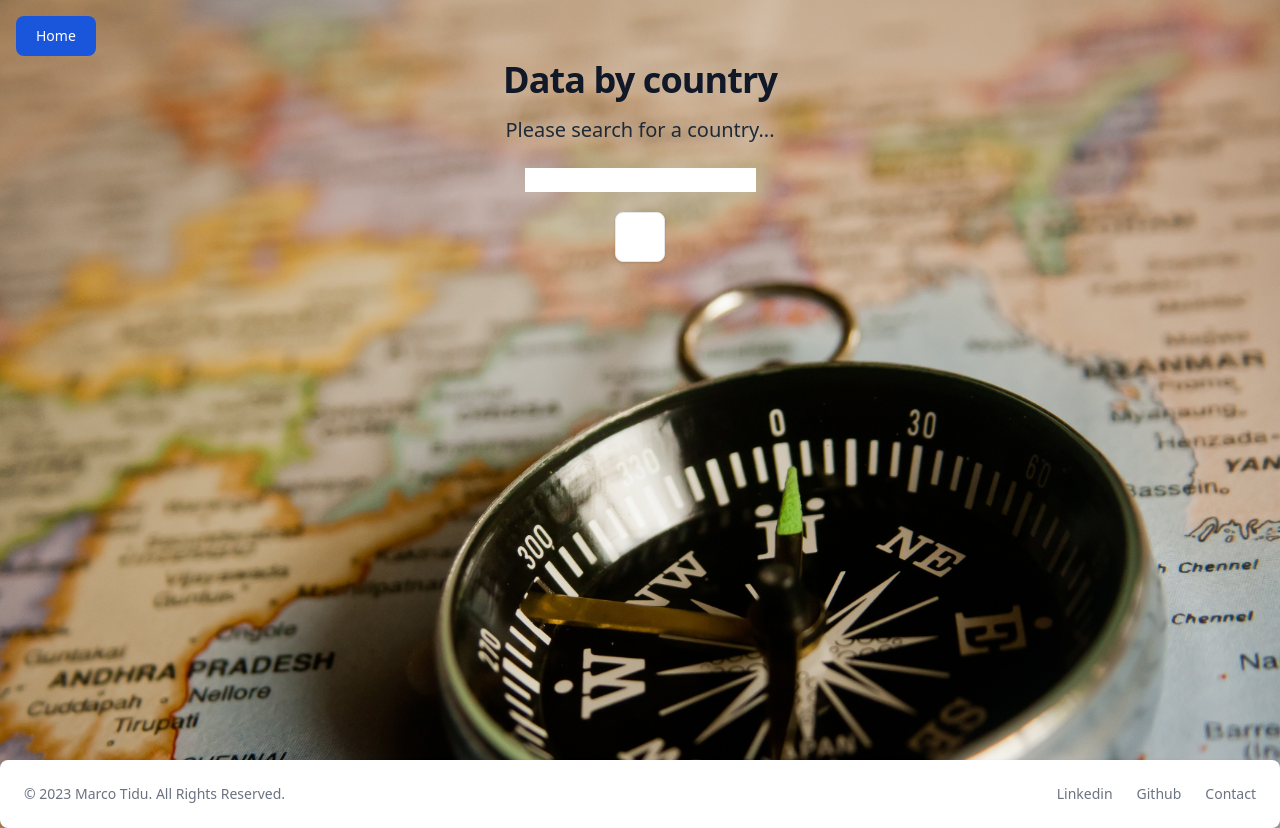
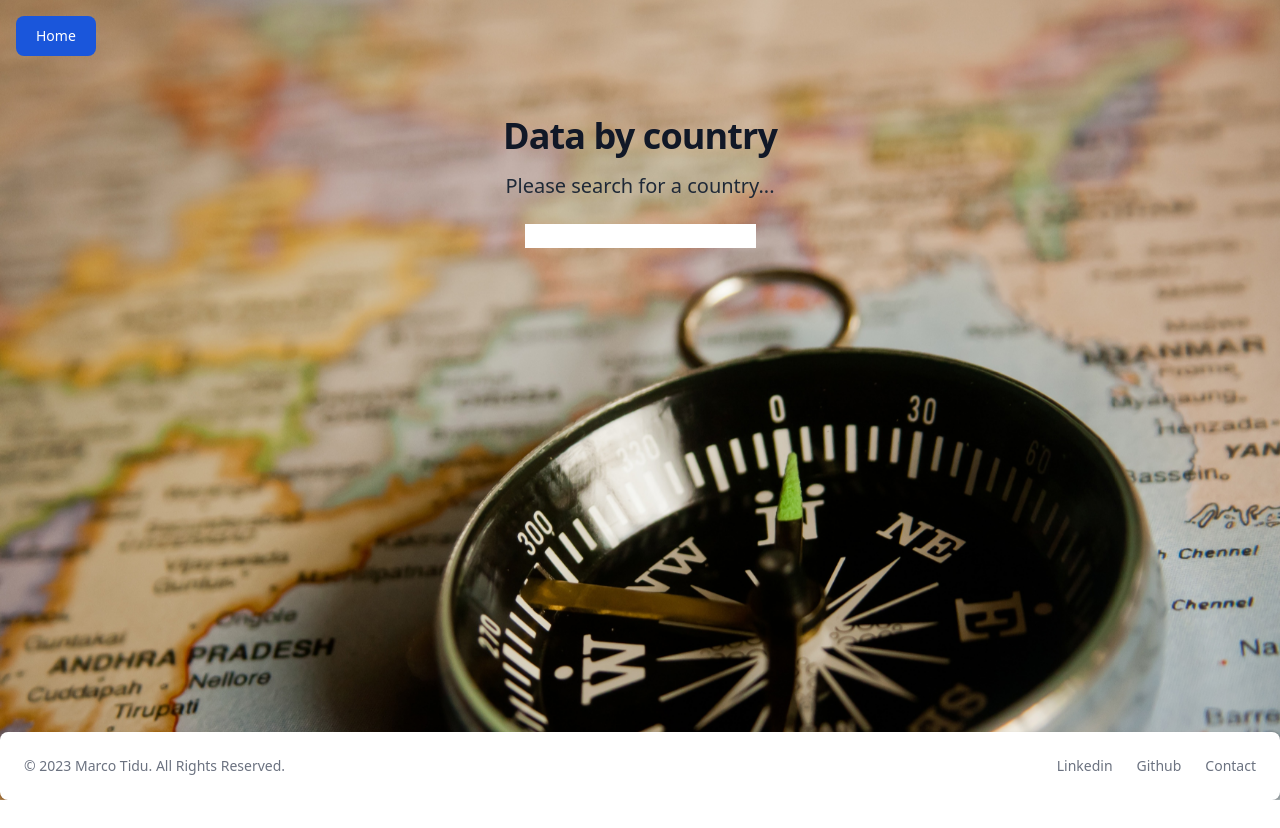
Before and after one commit to tidumarco/countries-data-visualization-system, a React (Create React App) app: page /data-by-country in a window 1280 px wide. After the commit the page ends 800 px from the top, so only its background shows below. Built offline with nearby package versions, Linux system fonts and the light colour scheme.

Commit message:
Restyled country table

```diff
--- a/src/components/CountryTable.styles.ts
+++ b/src/components/CountryTable.styles.ts
@@ -1,11 +1,13 @@
 export const flagStyles: React.CSSProperties = {
-  height: "100px",
-  display: "flex",
+  height: 100,
+  width: 140,
+  alignSelf: "center",
 };
 
 export const coatOfArmsStyles: React.CSSProperties = {
-  height: "50px",
-  display: "flex",
+  height: 50,
+  width: 50,
+  alignSelf: "center",
 };
 
 export const tableMapStyles =
--- a/src/components/CountryTable.tsx
+++ b/src/components/CountryTable.tsx
@@ -31,19 +31,37 @@ const TableImage = (props: tableImage) => {
   return <img src={props.src} alt={props.alt} style={props.style} />;
 };
 
-function CountryTable({ filter }: BasicTable) {
+const gridStyle: React.CSSProperties = {
+  display: "grid",
+  gridTemplateColumns: "repeat(3, 1fr)" /* Three columns */,
+  gridGap: "10px" /* Gap between grid items */,
+};
+
+const gridItemStyle: React.CSSProperties = {
+  display: "flex",
+  flexDirection: "column",
+  padding: "10px",
+  textAlign: "center",
+  backgroundColor: "#e0e0e0",
+  border: "1px solid #ccc",
+};
+
+export default function CountryTable({ filter }: BasicTable) {
   return (
     <div>
-      <div className="max-w-sm p-6 bg-white border border-gray-200 rounded-lg shadow dark:bg-gray-800 dark:border-gray-700">
-        {filter.map((country) => (
+      <div
+        style={{
+          display: "flex",
+          flexDirection: "row",
+          backgroundColor: "white",
+          padding: 20,
+        }}
+      >
+        {/* {filter.map((country) => (
           <div key={country.cca2}>
             <TableTitle textValue={country.name.common} />
             <div className="flex flex-col items-center">
-              <TableImage
-                src={country.flags.png}
-                alt={country.name.common}
-                style={flagStyles}
-              />
+              <TableImage src={country.flags.png} alt={country.name.common} style={flagStyles} />
               <div className="flex flex-col items-center">
                 <TableTitle textValue="Coat of arms" />
                 <TableImage
@@ -112,10 +130,87 @@ function CountryTable({ filter }: BasicTable) {
               <div>{country.latlng[1].toFixed(1)}</div>
             </div>
           </div>
+        ))} */}
+        {filter.map((country) => (
+          <div
+            key={country.cca2}
+            style={{ display: "flex", flexDirection: "column" }}
+          >
+            <TableTitle textValue={country.name.common} />
+
+            <div style={gridStyle}>
+              <div style={gridItemStyle}>
+                <TableImage
+                  src={country.flags.png}
+                  alt={country.name.common}
+                  style={flagStyles}
+                />
+              </div>
+              <div style={gridItemStyle}>
+                <TableTitle textValue="Coat of arms" />
+                <TableImage
+                  src={country.coatOfArms.png}
+                  alt={country.name.common}
+                  style={coatOfArmsStyles}
+                />
+              </div>
+              <div style={gridItemStyle}>
+                <TableTitle textValue="Languages" />
+                <ul className={tableMapStyles}>
+                  {Object.values(country.languages).map((lang: string) => {
+                    return <li key={JSON.stringify(lang)}>{lang}</li>;
+                  })}
+                </ul>
+              </div>
+              <div style={gridItemStyle}>
+                <TableTitle textValue="Currencies" />
+                <ul className={tableMapStyles}>
+                  {Object.values(country.currencies).map((curr: any) => {
+                    return (
+                      <li key={JSON.stringify(curr)}>
+                        {curr.name} ({curr.symbol})
+                      </li>
+                    );
+                  })}
+                </ul>
+              </div>
+              <div style={gridItemStyle}>
+                <TableTitle textValue="Capitals" />
+                <ul>
+                  {Object.values(country.capital).map((lang: string) => {
+                    return <li key={JSON.stringify(lang)}>{lang}</li>;
+                  })}
+                </ul>
+              </div>
+              <div style={gridItemStyle}>
+                <TableTitle textValue="Region" />
+                <div>{country.region}</div>
+              </div>
+              <div style={gridItemStyle}>
+                <TableTitle textValue="Subregion" />
+                <div>{country.subregion}</div>
+              </div>
+              <div style={gridItemStyle}>
+                {" "}
+                <TableTitle textValue="Area" />
+                <div>{country.area.toFixed(2)}</div>
+              </div>
+              <div style={gridItemStyle}>
+                <TableTitle textValue="Area" />
+                <div>{country.area.toFixed(2)}</div>
+              </div>
+              <div style={gridItemStyle}>
+                <TableTitle textValue="Latitude" />
+                <div>{country.latlng[0].toFixed(1)}</div>
+              </div>
+              <div style={gridItemStyle}>
+                <TableTitle textValue="Longitude" />
+                <div>{country.latlng[1].toFixed(1)}</div>
+              </div>
+            </div>
+          </div>
         ))}
       </div>
     </div>
   );
 }
-
-export default CountryTable;
--- a/src/pages/DataCountry.tsx
+++ b/src/pages/DataCountry.tsx
@@ -28,25 +28,60 @@ export default function DataCountry() {
     setSearch(inputValue);
   };
 
-  return (
-    <>
-      <div>
-        <BackButton />
-      </div>
-      <h1 className="text-center mb-4 text-4xl font-extrabold leading-none tracking-tight text-gray-900 md:text-5xl lg:text-4xl dark:text-white">
-        Data by country
-      </h1>
-      <div className="m-2 flex flex-col items-center justify-center">
+  //   return (
+  //     <div className="flex flex-col min-h-screen">
+
+  //       <h1 className="text-center mb-4 text-4xl font-extrabold leading-none tracking-tight text-gray-900 md:text-5xl lg:text-4xl dark:text-white">
+  //         Data by country
+  //       </h1>
+  //       <div style={{ display: "flex", height: "1000vh" }}></div>
+  {
+    /* <div className="m-2 flex flex-col items-center justify-center">
         <h5 className="text-center mb-6 text-lg font-normal text-gray-800 lg:text-xl sm:px-16 xl:px-48 dark:text-gray-400">
           Please search for a country...
         </h5>
         <SearchAppBar handleChange={debounce(onChange, 300)} />
-        <div className="p-5" style={{ display: "flex", height: "70vh" }}>
-          {filteredCountry && <CountryTable filter={filteredCountry} />}
+        <div style={{ display: "flex", height: "70vh" }}>
+          {search.length > 0 && <CountryTable filter={filteredCountry} />}
+        </div>
+      </div> */
+  }
+
+  //       <Footer />
+  //     </div>
+  //   );
+  return (
+    <div className="flex flex-col min-h-screen">
+      <div className="overflow-hidden flex-grow">
+        <BackButton />
+        <h1 className="text-center pt-14 mb-4  font-extrabold leading-none tracking-tight text-gray-900 md:text-5xl lg:text-4xl dark:text-white">
+          Data by country
+        </h1>
+        <p className="text-center mb-6 text-lg font-normal text-gray-800 lg:text-xl sm:px-16 xl:px-48 dark:text-gray-400">
+          Please search for a country...
+        </p>
+        <div
+          style={{
+            display: "flex",
+            justifyContent: "center",
+            paddingBottom: 12,
+          }}
+        >
+          <SearchAppBar handleChange={debounce(onChange, 300)} />
+        </div>
+        <div
+          style={{
+            display: "flex",
+            justifyContent: "center",
+            paddingBottom: 12,
+          }}
+        >
+          {search.length > 0 && <CountryTable filter={filteredCountry} />}
         </div>
       </div>
-
-      <Footer />
-    </>
+      <div className="mt-auto">
+        <Footer />
+      </div>
+    </div>
   );
 }
--- a/src/pages/Home.tsx
+++ b/src/pages/Home.tsx
@@ -4,7 +4,7 @@ import Footer from "../components/Footer";
 import { useAppDispatch } from "../app/hooks";
 import { deleteAllCountries } from "../app/slices/countriesSlice";
 
-function Home() {
+export default function Home() {
   const dispatch = useAppDispatch();
   return (
     <div className="flex flex-col min-h-screen">
@@ -39,5 +39,3 @@ function Home() {
     </div>
   );
 }
-
-export default Home;
```
